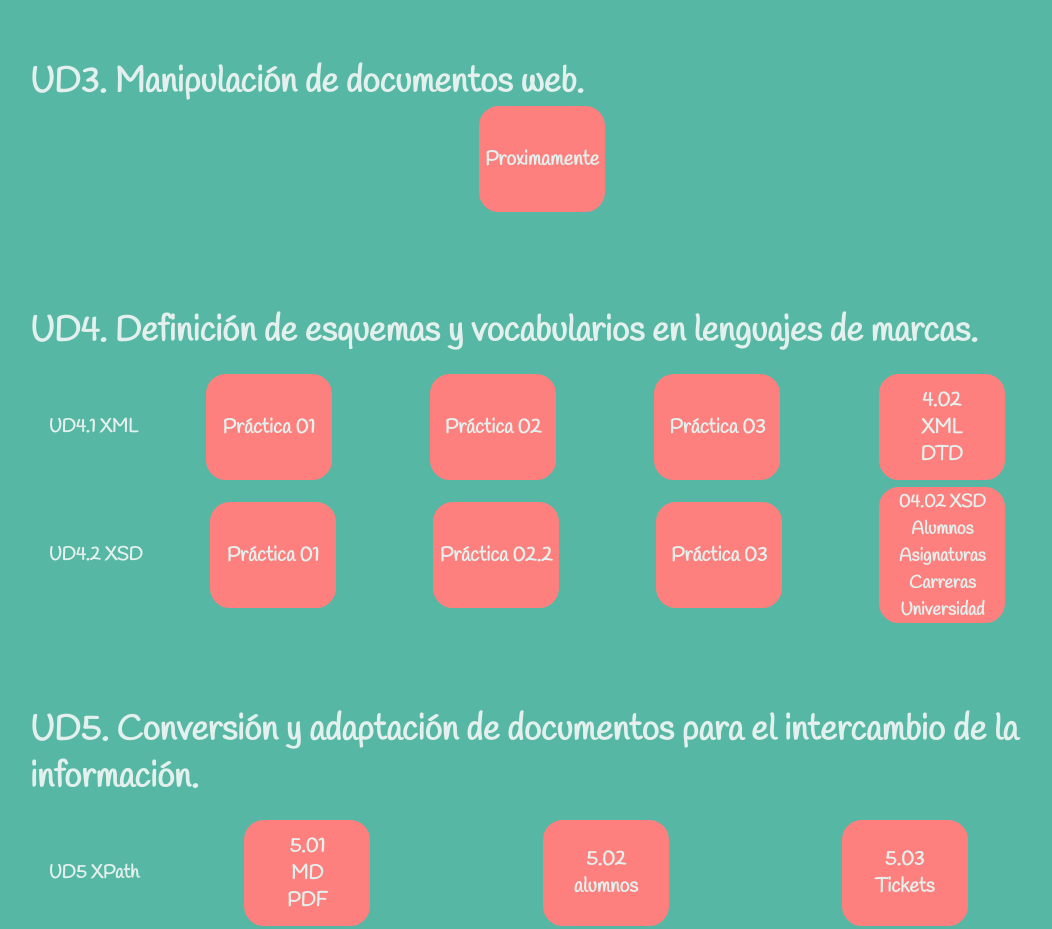
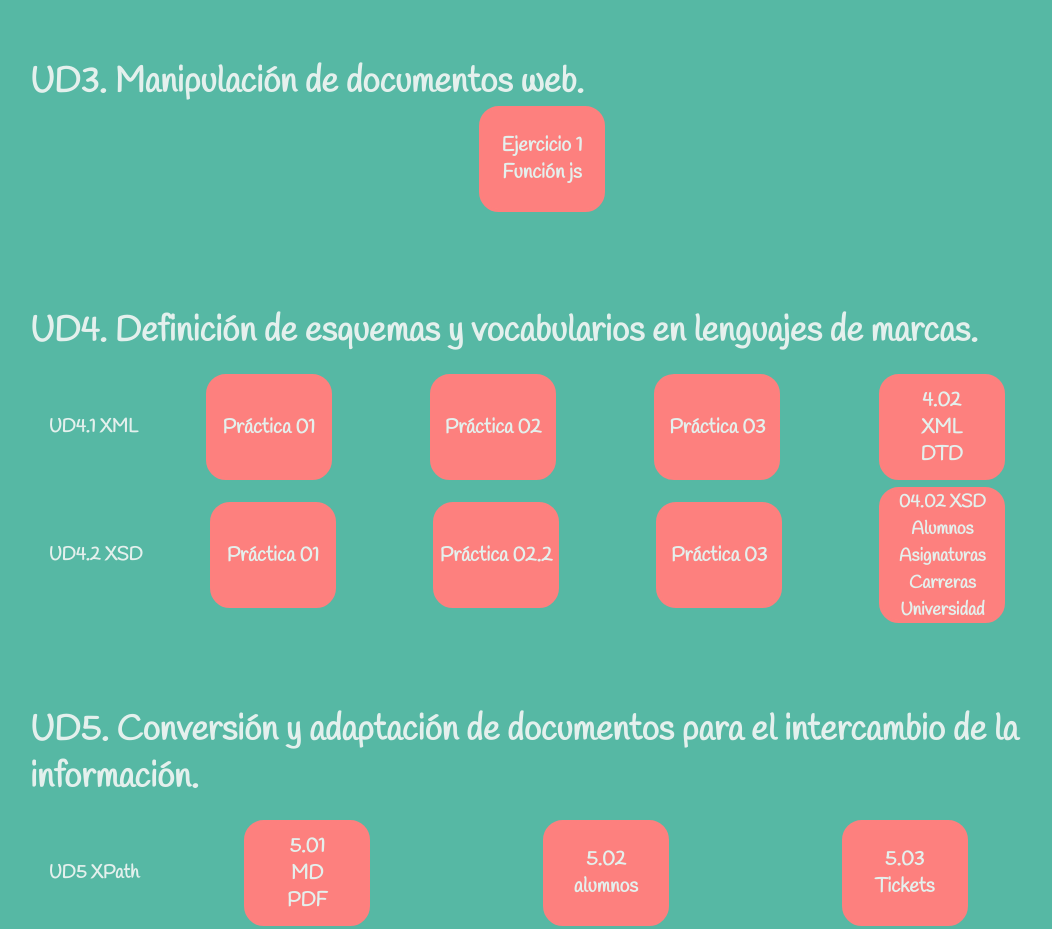
Before and after one commit to verogmayo/107LMSGIProyectoLMGSI, a plain HTML site: page index.html in a window 1280 px wide. Shown: the part 1020-1949 px from the top of the page, without its empty margins (98-1150 px from the left). Drawn offline with Linux system fonts and the light colour scheme.

Commit message:
Ejercicio Ud3.01 añadido al index

```diff
--- a/index.html
+++ b/index.html
@@ -61,7 +61,7 @@
         </section>
         <section>
             <h2>UD3. Manipulación de documentos web.</h2>
-            <div><a href="zERROR/PaginaEnConstruccion/PagEnConstrGif.html">Proximamente</a></div>
+            <div><a href="ud3/01/01.html">Ejercicio 1 <br>Función js</a></div>
         </section>
         <section>
             <h2>UD4. Definición de esquemas y vocabularios en lenguajes de marcas.</h2>
```
Also changed, not shown: 2 other files.
